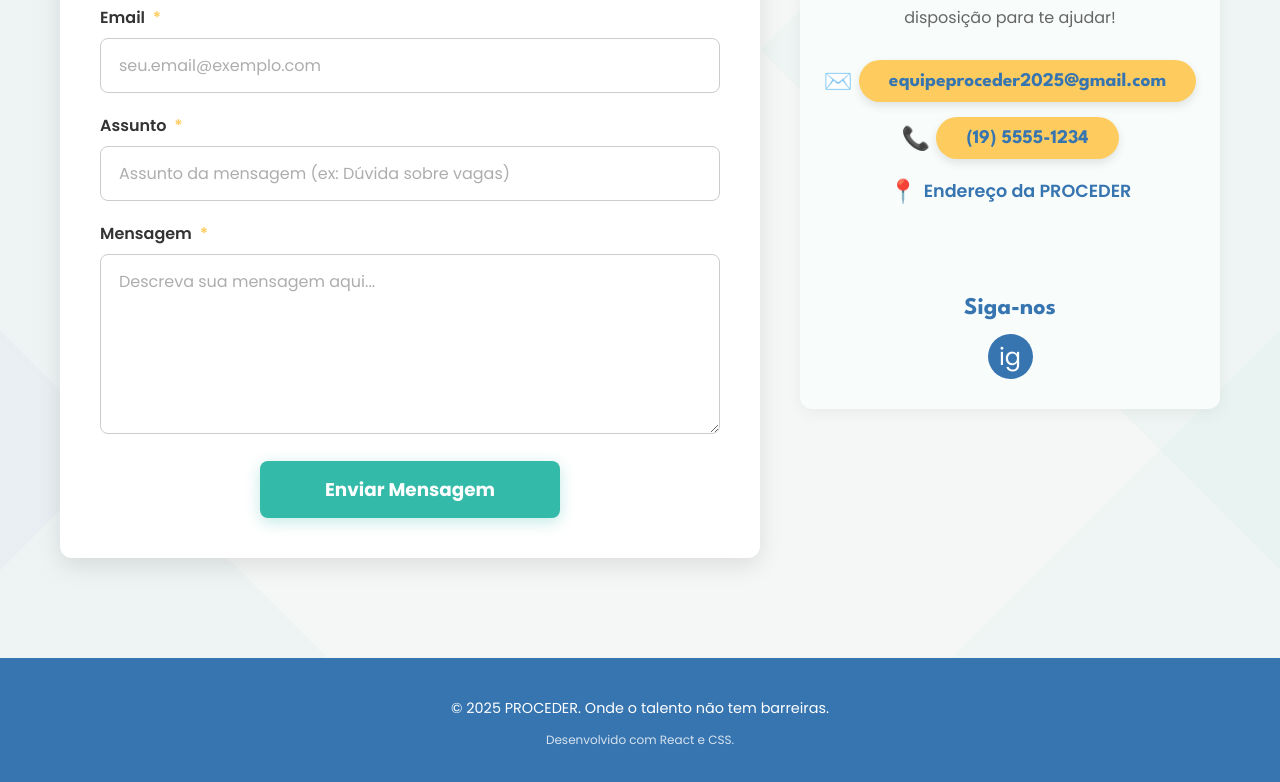
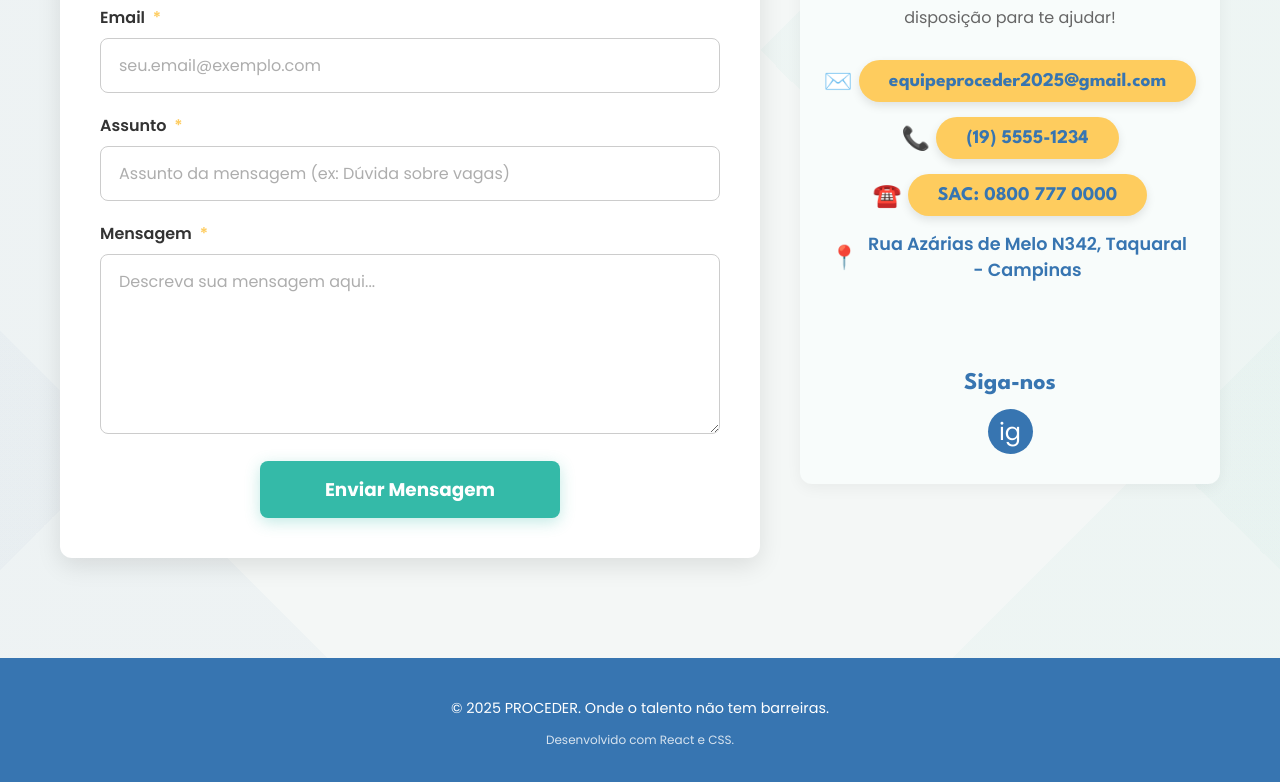
Before and after one commit to Hakonee/proceder, a React (Vite) app: page /proceder/contato in a window 1280 px wide. Shown: the part 750-1532 px from the top of the page. Built offline with nearby package versions, Linux system fonts and the light colour scheme.

Commit message:
Atualizar informações de contato com telefones, SAC e endereço

```diff
--- a/src/pages/Contact.jsx
+++ b/src/pages/Contact.jsx
@@ -103,17 +103,22 @@ function Contact() {
             <div className="contact-detail-item">
               {/* <FontAwesomeIcon icon={faEnvelope} className="contact-icon" /> */}
               <span className="contact-icon">✉️</span>
-              <a href="mailto:contato@proceder.com.br" className="contact-link"> equipeproceder2025@gmail.com</a>
+              <a href="mailto:equipeproceder2025@gmail.com" className="contact-link">equipeproceder2025@gmail.com</a>
             </div>
             <div className="contact-detail-item">
               {/* <FontAwesomeIcon icon={faPhone} className="contact-icon" /> */}
               <span className="contact-icon">📞</span>
-              <a href="tel:+55XXYYYYXXXX" className="contact-link">(19) 5555-1234</a>
+              <a href="tel:+551955551234" className="contact-link">(19) 5555-1234</a>
+            </div>
+            <div className="contact-detail-item">
+              {/* <FontAwesomeIcon icon={faPhone} className="contact-icon" /> */}
+              <span className="contact-icon">☎️</span>
+              <a href="tel:08007770000" className="contact-link">SAC: 0800 777 0000</a>
             </div>
             <div className="contact-detail-item">
               {/* <FontAwesomeIcon icon={faMapMarkerAlt} className="contact-icon" /> */}
               <span className="contact-icon">📍</span>
-              <span className="contact-text">Endereço da PROCEDER</span>
+              <span className="contact-text">Rua Azárias de Melo N342, Taquaral - Campinas</span>
             </div>
           </div>
 
```
